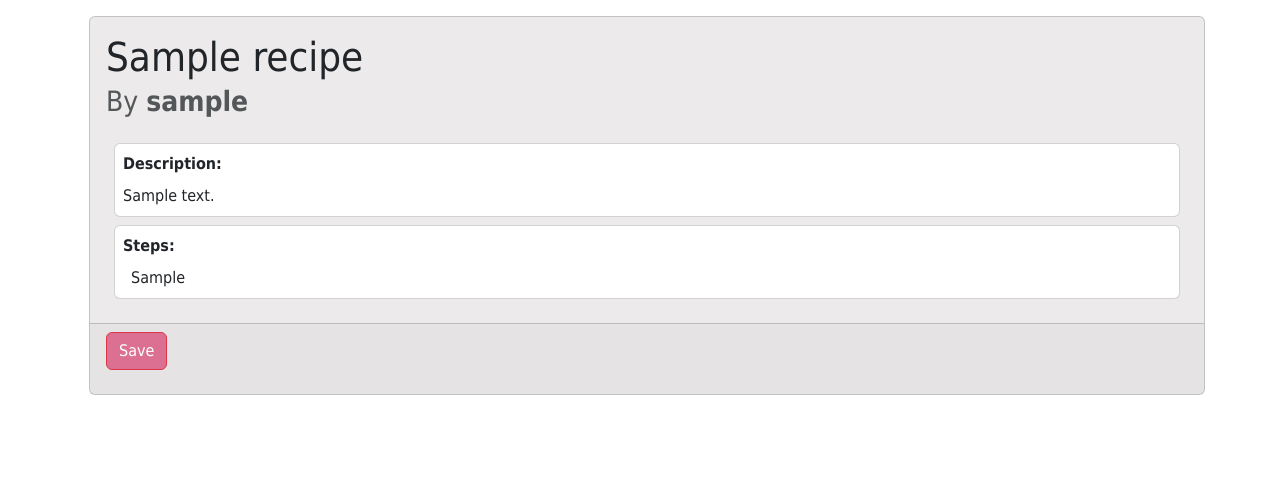
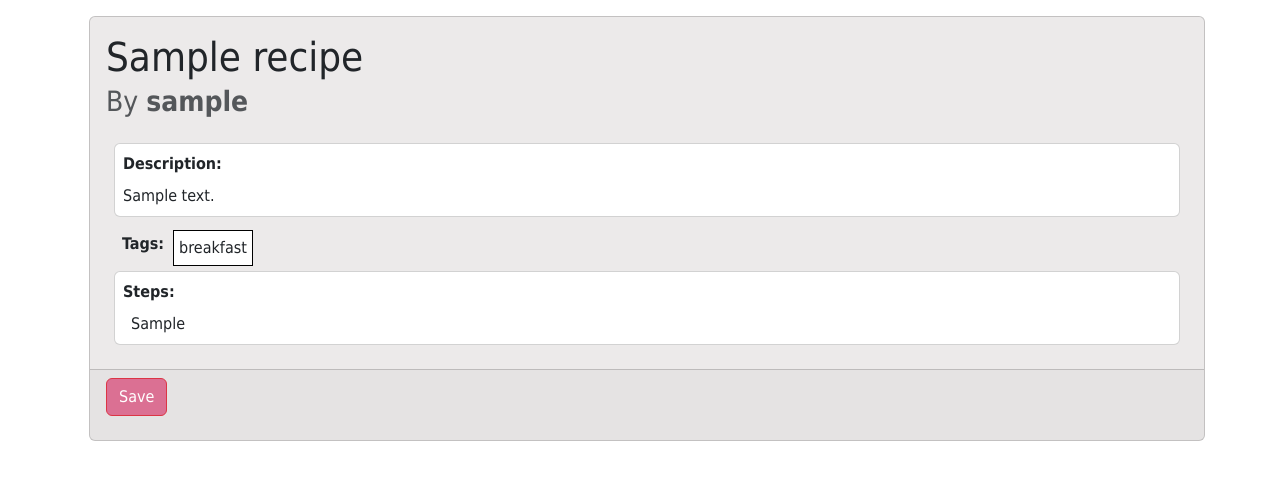
Before and after one commit to a2saur/recipe-app, a Flask app: page /recipe/1/view in a window 1280 px wide. Shown: the part 60-540 px from the top of the page. Run offline with Flask 3, Linux system fonts and the light colour scheme; tables that the repository leaves empty hold one stand-in row (values such as "Sample post"); some libraries are stand-ins or nearby versions.

Commit message:
Added tags to the view recipe display.

```diff
--- a/app/main/templates/_recipe.html
+++ b/app/main/templates/_recipe.html
@@ -6,10 +6,6 @@
 
         <div class="card-body">
             <p class="card-text">{{ recipe.description }}</p>
-                    <!-- (milestone2) TODO: include all the tags associated with the recipe-->
-                    <!-- {% for tag in recipe.get_tags() %}
-                        <span class="tagitem">#{{ tag.name }}</span>
-                    {% endfor %} -->
         </div>
 
         <div class="card-footer">
--- a/app/main/templates/view_recipe.html
+++ b/app/main/templates/view_recipe.html
@@ -11,6 +11,12 @@
             <div class="card mx-2 mb-2 p-2" style="width: auto;">
                 <p class="card-title fw-bold"> Description: </p>
                 <p class="card-text"> {{ recipe.description }}</p>
+            </div>
+            <div class = "card-tag d-flex flex-wrap justify-content-start gap-1 mat-1 ms-3">
+                <p class = "card-title fw-bold">Tags: </p>
+                {% for tag in recipe.get_tags() %}
+                    <span class = "tagitem"> {{tag.name}} </span>
+                {% endfor %}
             </div>
             <div class="card mx-2 mb-2 p-2" style="width: auto;">
                 <p class="card-title fw-bold" > Steps: </p>
```
Also changed, not shown: meal_planner.db.
